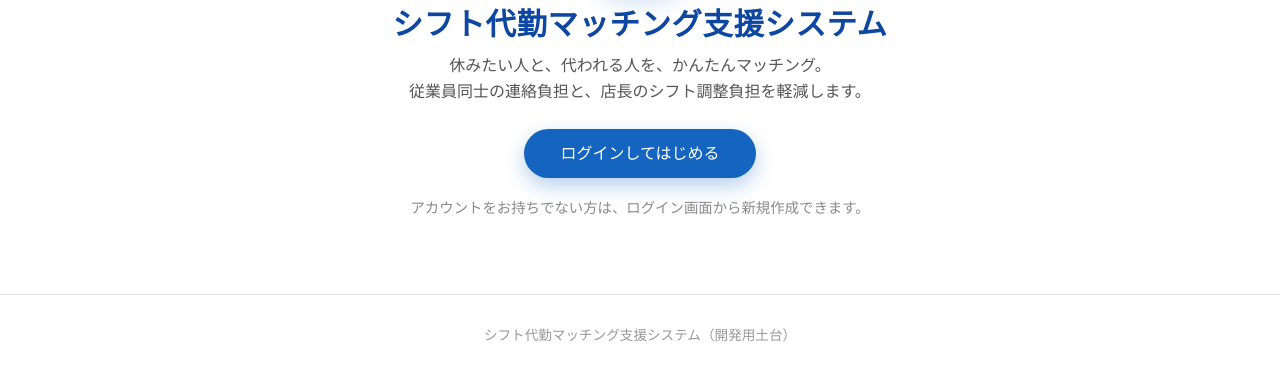
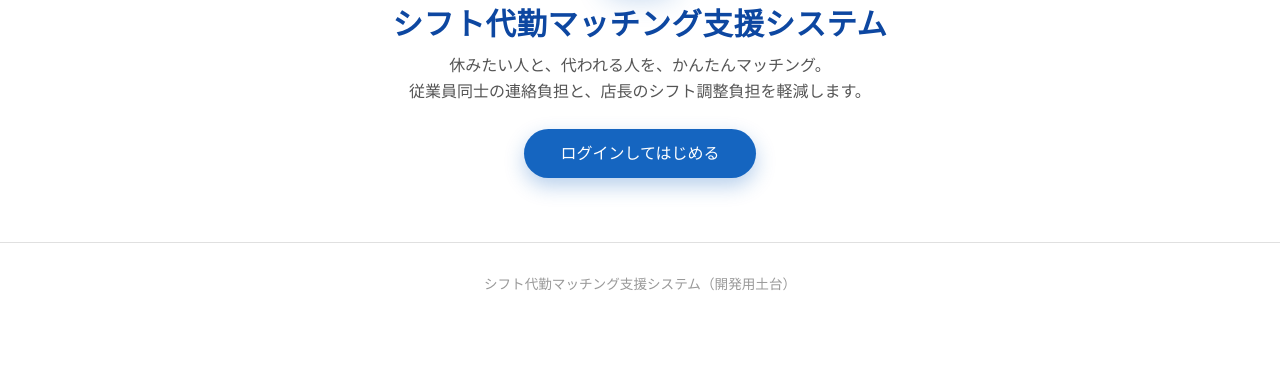
Before and after one commit to DA20060107/GROUP-D, a PHP site: page /index.php in a window 1280 px wide. Shown: the part 180-561 px from the top of the page. Run offline with PHP 8.4, Linux system fonts and the light colour scheme.

Commit message:
トップ画面の文言を調整

```diff
--- a/public/index.php
+++ b/public/index.php
@@ -33,10 +33,6 @@ require_once __DIR__ . '/../app/includes/header.php';
     </p>
 
     <a class="btn btn-landing" href="login.php">ログインしてはじめる</a>
-
-    <p class="landing-note">
-        アカウントをお持ちでない方は、ログイン画面から新規作成できます。
-    </p>
 </section>
 
 <?php require_once __DIR__ . '/../app/includes/footer.php'; ?>
```
